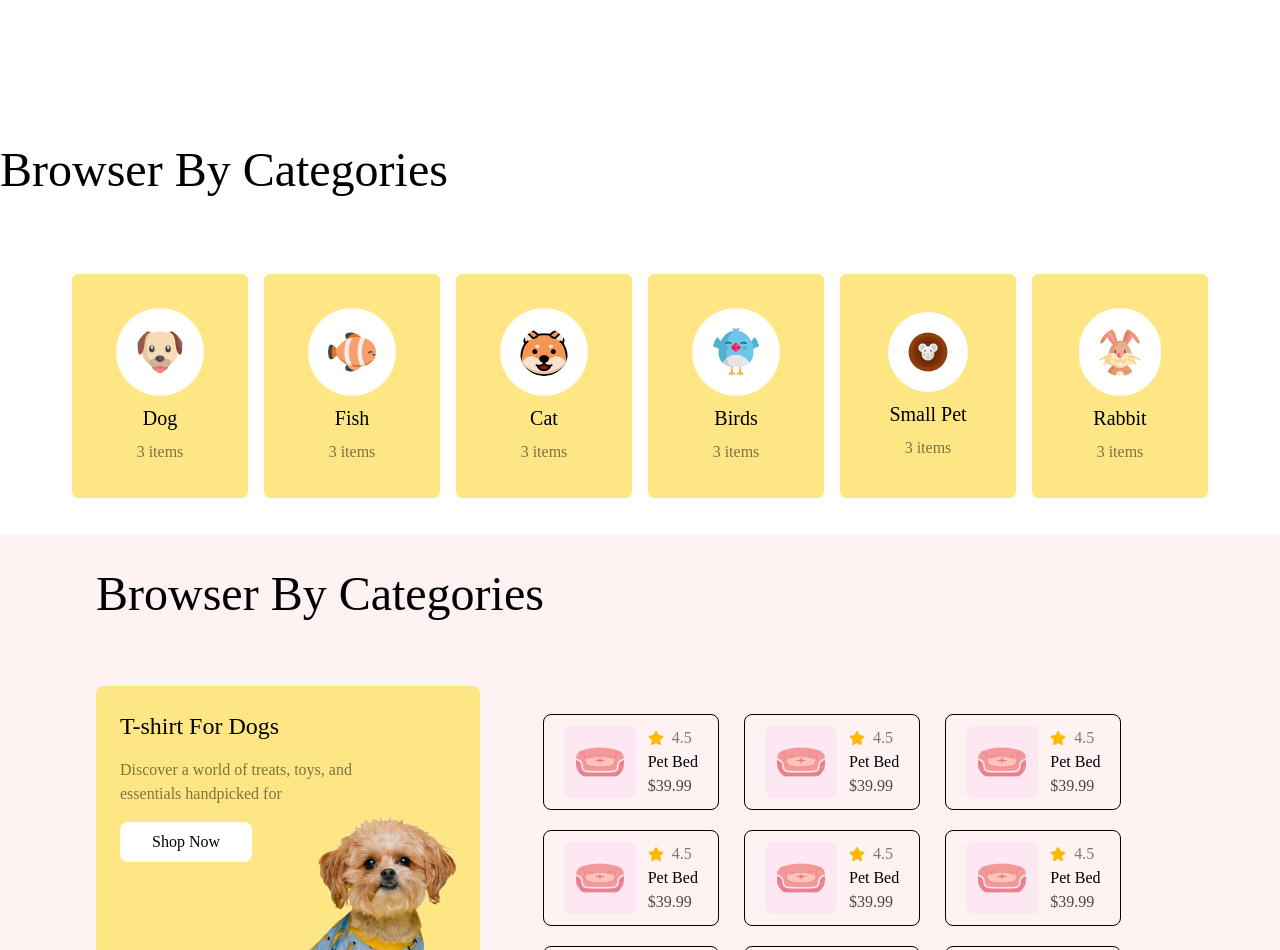
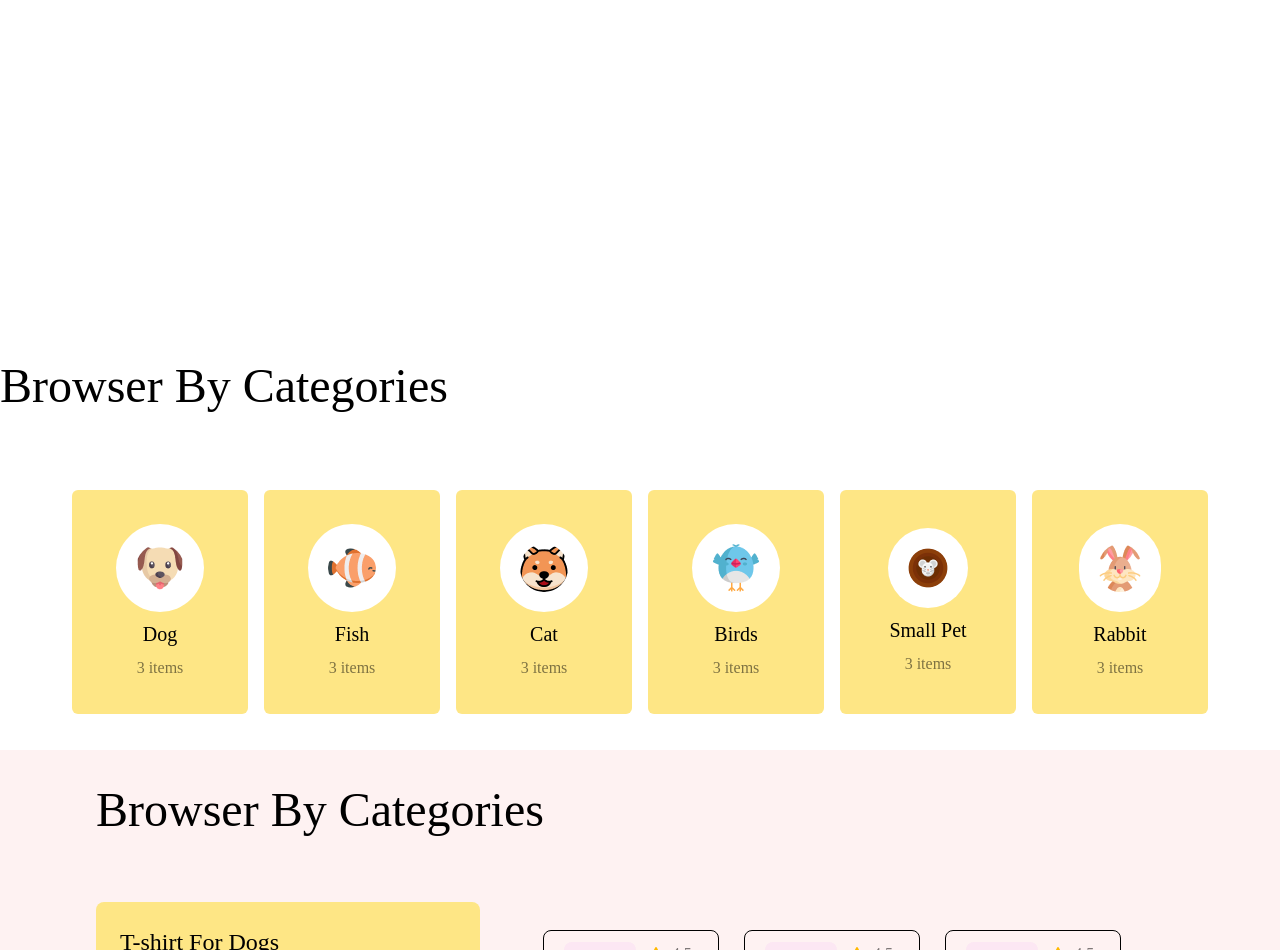
Before and after one commit to noyonhassan586/Programming-Hero-Assignment-3, a plain HTML site: page index.html in a window 1280 px wide. Shown: the part 770-1720 px from the top of the page. Drawn offline with nearby package versions, Linux system fonts and the light colour scheme; a web font is replaced by a local one.

Commit message:
Fixed Bugs

```diff
--- a/index.html
+++ b/index.html
@@ -74,7 +74,7 @@
         <img class="absolute max-lg:bottom-48 lg:bottom-8 -z-10" src="c1-assets/cat-big.png" alt="Banner Image">
     </section>
     <!-- Browser By Categories -->
-    <section class="py-9 container mx-auto mt-96">
+    <section class="py-9 container mx-auto mt-150">
         <h1 class="text-2xl md:text-4xl lg:text-5xl mb-20">Browser By Categories</h1>
         <div class="flex justify-center">
             <div class="grid max-sm:grid-cols-2 grid-cols-2 md:grid-cols-4 lg:grid-cols-5 xl:grid-cols-6 gap-4">
```
